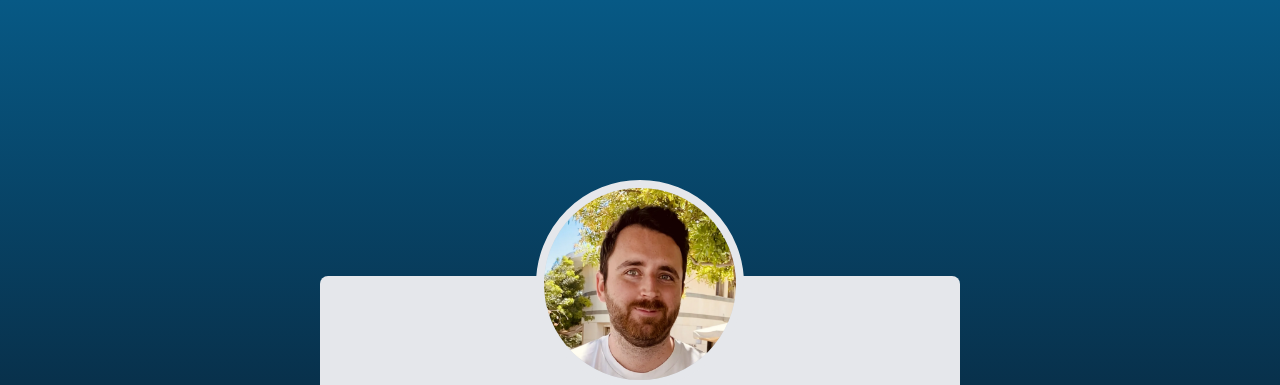
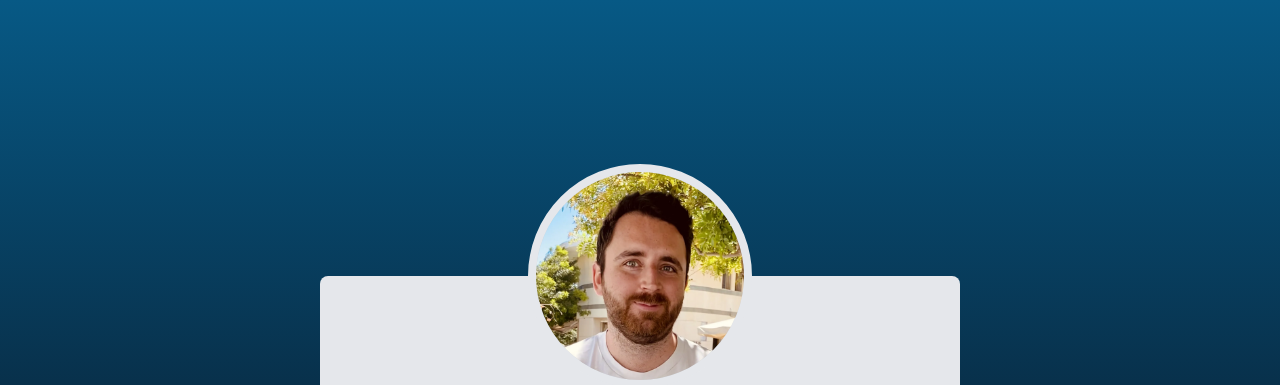
Before and after one commit to jamesrwhite/website, a website: page src/index.html in a window 1280 px wide. Shown: the top 385 px of the page. Drawn offline with nearby package versions, Linux system fonts and the light colour scheme; files that its build step writes are made by us from their sources.

Commit message:
Tweak avatar size

```diff
--- a/src/index.html
+++ b/src/index.html
@@ -11,9 +11,9 @@
 <body class="h-full flex bg-gradient-to-b from-sky-800 via-sky-950 to-indigo-950">
     <div class="container bg-gray-200 max-w-screen-sm m-auto sm:rounded-lg">
         <picture>
-            <source srcset="img/me.webp?v=__VERSION__" type="image/webp">
-            <source srcset="img/me.jpg?v=__VERSION__" type="image/jpeg">
-            <img class="border-8 bg-gray-300 border-gray-200 rounded-full object-cover mx-auto w-52 h-52 -mt-24" loading="lazy" src="img/me.jpg?v=__VERSION__">
+            <source srcset="/img/me.webp?v=__VERSION__" type="image/webp">
+            <source srcset="/img/me.jpg?v=__VERSION__" type="image/jpeg">
+            <img class="border-8 bg-gray-300 border-gray-200 rounded-full object-cover mx-auto w-56 h-56 -mt-28" loading="lazy" src="/img/me.jpg?v=__VERSION__">
         </picture>
 
         <h1 class="mt-2 mb-6 text-center text-gray-900 text-5xl font-semibold">James White</h1>
```
